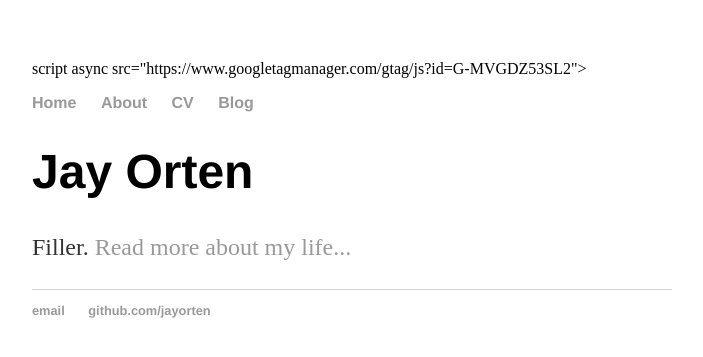
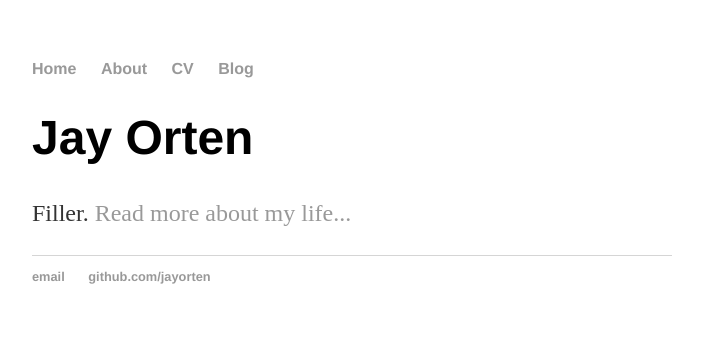
Before and after one commit to JayOrten/jayorten.github.io, a Jekyll site: the page built from index.html, in a window 1280 px wide. Shown: the top 357 px of the page, without its empty margins (288-991 px from the left). Built offline with Jekyll 4.4.1, drawn with Linux system fonts in a browser that asks for light colours.

Commit message:
correct analytics tag

```diff
--- a/_layouts/default.html
+++ b/_layouts/default.html
@@ -9,7 +9,7 @@
             <meta name="viewport" content="width=device-width, initial-scale=1.0">
             <link rel="stylesheet" type="text/css" href="/css/styles.css">
 			<!-- Global site tag (gtag.js) - Google Analytics -->
-			script async src="https://www.googletagmanager.com/gtag/js?id=G-MVGDZ53SL2"></script>
+			<script async src="https://www.googletagmanager.com/gtag/js?id=G-MVGDZ53SL2"></script>
 			<script>
   				window.dataLayer = window.dataLayer || [];
   				function gtag(){dataLayer.push(arguments);}
```
